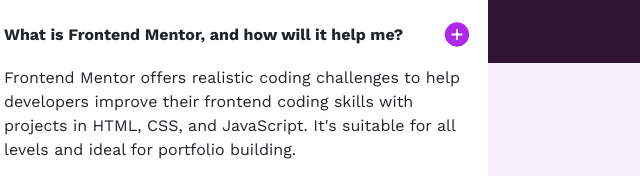
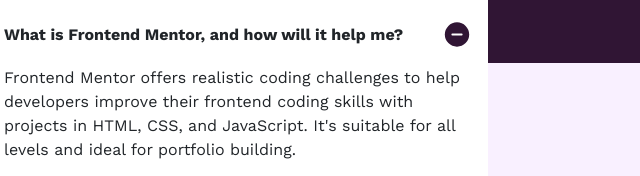
Before and after one commit to biodun-ojo/Faq_project, a plain HTML site: page index.html in a window 1280 px wide. Both pictures are taken after a click on the element "What is Frontend Mentor, and how will it help me?". Shown: the part 221-397 px from the top of the page, 402-1042 px from the left. Drawn offline with nearby package versions, Linux system fonts and the light colour scheme.

Commit message:
plus img changing done

```diff
--- a/Faq.js
+++ b/Faq.js
@@ -1,23 +1,35 @@
 const sections = document.getElementsByClassName('secs');
 const show = document.querySelectorAll('p');
+const images = document.getElementsByClassName('plus');
 
-function toggleDisplay(p) {
+function toggleDisplay(p, ge) {
     const currentDisplay = p.style.display;
+
+    const currentimg = ge.src = 'assets/images/icon-plus.svg'
 
     // Hide all paragraphs first
     show.forEach(show => show.style.display = 'none');
 
+    // Reset all images to plus
+    Array.from(images).forEach(img => img.src = 'assets/images/icon-plus.svg');
+
     // Toggle the clicked paragraph's display
-    if (currentDisplay === 'none' || currentDisplay === '') {
+    if ((currentDisplay === 'none' || currentDisplay === '') && (currentimg === 'assets/images/icon-plus.svg')) {
         p.style.display = 'block';
+        ge.src = 'assets/images/icon-minus.svg'
     } else {
         p.style.display = 'none';
+        ge.src = 'assets/images/icon-plus.svg'
     }
+
+    /* if (p.style.display = 'none') {
+        ge.src = 'assets/images/icon-plus.svg'
+    } */
 }
 
 Array.from(sections).forEach((one_of_them, index) => {
     one_of_them.addEventListener('click', () => {
-        toggleDisplay(show[index]);
+        toggleDisplay(show[index], images[index])
+        console.log(show[index], images);
     });
-    console.log(show[index])
 });
--- a/index.html
+++ b/index.html
@@ -36,7 +36,7 @@
         <h6 class="fw-bolder m-0">
           What is Frontend Mentor, and how will it help me?
         </h6>
-        <img src="assets/images/icon-plus.svg">
+        <img src="assets/images/icon-plus.svg" class="plus">
       </div>
 
       <p class="">
@@ -53,7 +53,7 @@
         <h6 class="fw-bolder m-0">
           Is Frontend Mentor free?
         </h6>
-        <img src="assets/images/icon-plus.svg">
+        <img src="assets/images/icon-plus.svg" class="plus">
       </div>
 
       <p>
@@ -69,7 +69,7 @@
         <h6 class="fw-bolder m-0">
           Can I use Frontend Mentor projects in my portfolio?
         </h6>
-        <img src="assets/images/icon-plus.svg">
+        <img src="assets/images/icon-plus.svg" class="plus">
       </div>
 
       <P>Yes, you can use projects completed on Frontend Mentor in your portfolio. It's an excellent
@@ -84,7 +84,7 @@
         <h6 class="fw-bolder m-0">
           How can I get help if I'm stuck on a challenge?
         </h6>
-        <img src="assets/images/icon-plus.svg" class="pl-3">
+        <img src="assets/images/icon-plus.svg" class="plus">
       </div>
 
       <p>best place to get help is inside Frontend Mentor's Discord community. There's a help
```
